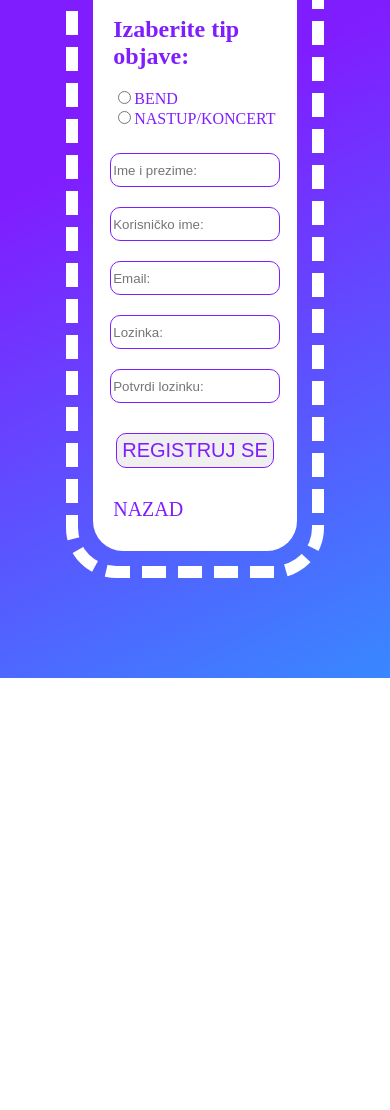
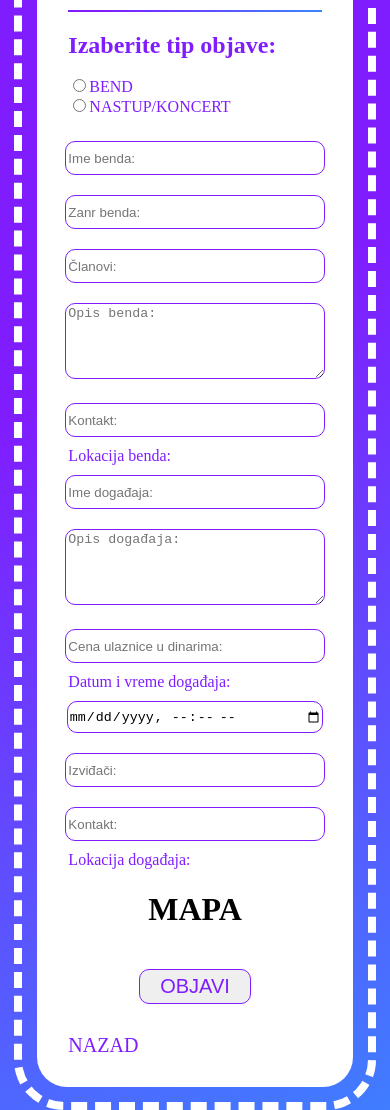
Before and after one commit to matija2208/HZS-5.0-domaci, a plain HTML site: page FRONT/forma/forma.html in a window 390 px wide. Shown: the part 280-1390 px from the top of the page. Before the commit the page ends 958 px from the top, so only its background shows below. Drawn offline with Linux system fonts and the light colour scheme.

Commit message:
forma za objavu

```diff
--- a/FRONT/Registruj se/registracija.css
+++ b/FRONT/Registruj se/registracija.css
@@ -81,3 +81,9 @@ body::-webkit-scrollbar-thumb {
   border: 5px solid transparent;
   border-right: 6px solid transparent;
 }
+@media(max-width:900px){
+  .reg-box{
+    width: 85%;
+    border: 10px dashed white;
+  }
+  }
--- a/FRONT/forma/forma.css
+++ b/FRONT/forma/forma.css
@@ -3,10 +3,8 @@ body{
     background: linear-gradient(153deg, rgba(128,29,255,1) 42%, rgba(56,136,255,1) 100%);
     color: black;
     overflow: overlay;
-
     }
     .reg-box{
-
     border: 12px dashed white;
     border-radius: 50px;
      width: 60%;
@@ -28,6 +26,14 @@ body{
         font-size: 30px;
         color: rgb(128,29,255) ;
     }
+    .linija{
+      width: 80%;
+      height: 2px;
+      margin-left: auto;
+      margin-right: auto;
+      background: rgb(128,29,255);
+      background: linear-gradient(153deg, rgba(128,29,255,1) 15%, rgba(56,136,255,1) 100%);
+    }
 
     .div-biranje{
         margin-left: 10%;
@@ -47,15 +53,17 @@ body{
       border:1px solid rgba(128,29,255,1) ;
     }
 
-    .dugme{
+    .dugmeObjavi{
       border-radius: 10px;
       padding:5px ;
+      padding-left:20px ;
+      padding-right:20px ;
       margin-top: 20px;
       border:1.5px solid rgba(128,29,255,1) ;
       color:rgba(128,29,255,1) ;
       font-size: 20px;
     }
-    .dugme:hover{
+    .dugmeObjavi:hover{
       color:  rgba(56,136,255,1);
       border:1.5px solid rgba(56,136,255,1);
     }
@@ -74,7 +82,7 @@ body{
       color:  rgba(56,136,255,1);
     }
 
-
+  /* -------------------------------------skrol---------------------------------------------------   */
     body::-webkit-scrollbar {
       width: 13px;
       background-color: transparent;
@@ -91,3 +99,14 @@ body{
       border: 5px solid transparent;
       border-right: 6px solid transparent;
     }
+/* -------------------------------------------------------------------------------------------------- */
+
+
+
+
+    @media(max-width:900px){
+    .reg-box{
+      width: 90%;
+      border: 8px dashed white;
+    }
+    }
--- a/FRONT/forma/forma.html
+++ b/FRONT/forma/forma.html
@@ -12,30 +12,64 @@
         <div class="reg-box2">
                 <img src="../media/logo-violet-gray.png" width="30%" height="30%">
                 <h1 class="reg-h1">KREIRAJTE VASU OBJAVU</h1>
+                <div class="linija"><br></div>
                 <div class="div-biranje">
                     <h2>Izaberite tip objave:</h2>
                     <input class="radio" type="radio"><label class="text-radio">BEND</label><br>
                     <input type="radio"><label for="">NASTUP/KONCERT</label><br>
                 </div>
-                <form class="ref-forma">
-                    <!-- IME I PRE-->
-                    <input class="polje_unos"type='text' id="ime_input" placeholder='Ime i prezime:'  /><br>
-                    <!-- korisnicko ime-->
-                    <input class="polje_unos"type='text' id="korisnickoIme_input" placeholder='Korisničko ime:'  /><br>
-                    <!-- MAIL-->
-                    <input class="polje_unos"type='text' id="mail_input" placeholder='Email:'  /><br>
-                    <!-- PASS-->
-                    <input class="polje_unos"type='password' id="pass_input" placeholder='Lozinka:'  /><br>
+                <section id="bendP" class="hidden">
+                    <form id="objavaForma">
+                        <input class="polje_unos" type='text' id="imeBenda" placeholder='Ime benda:' /><br>
 
-                    <input class="polje_unos"type='password' id="pass_repeat" placeholder='Potvrdi lozinku:'  /><br>
+                        <input class="polje_unos" type='text' id="zanrBenda" placeholder='Zanr benda:'  /><br>
 
-                    <input class="dugme" type='button' value="REGISTRUJ SE" id="registracija" onclick="ValidirajRegister()" /><br>
+                        <input class="polje_unos" type='text' id="clanoviBenda" placeholder='Članovi:'  /><br>
 
-                  <div class="nazad-div">
-                    <a href="../pocetna/pocetna.html"  lass="dugme1" class="nazad">NAZAD</a>
-                  </div>
-                </form>
-        </div>
+                        <textarea class="polje_unos" id="opisBenda" placeholder='Opis benda:' style="height: 70px;"></textarea><br>
+
+                        <input class="polje_unos" type='text' id="kontaktBend" placeholder='Kontakt:'  /><br>
+                        <div class="div-biranje" style="margin-bottom:0 ;">
+                            <label for="clanoviDog">Lokacija benda:</label>
+                        </div>
+                    </form>
+                </section>
+
+                <section id="dogP" class="hidden">
+                    <form id="objavaForma">
+                        <input class="polje_unos" type='text'  id="imeDog" placeholder='Ime događaja:' /><br>
+
+                        <textarea class="polje_unos" id="opisDog" placeholder='Opis događaja:' style="height: 70px;"></textarea><br>
+
+                        <input class="polje_unos" type="number" id="cenaDog" placeholder='Cena ulaznice u dinarima:'  /><br>
+
+                        <div class="div-biranje" style="margin-bottom:0 ;">
+                            <label for="clanoviDog">Datum i vreme događaja:</label>
+                        </div>
+                        <input class="polje_unos"  type="datetime-local" id="datetimeDog" placeholder='Vreme, datum događaja:'/><br>
+
+                        <input class="polje_unos" type='text'  id="clanoviDog" placeholder='Izviđači:'/><br>
+
+                        <input class="polje_unos" type='text' id="kontaktdog" placeholder='Kontakt:'  /><br>
+                        <div class="div-biranje" style="margin-bottom:0 ;">
+                            <label for="clanoviDog">Lokacija događaja:</label>
+                        </div>
+                    </form>
+                </section>
+
+                 <!-- ---------------------------------------MAPA----------------------------------------------- -->
+
+                  <h1>MAPA</h1>
+
+
+
+
+                    <input class="dugmeObjavi" type='button' value="OBJAVI" id="registracija" onclick="ValidirajRegister()" /><br>
+
+                    <div class="nazad-div">
+                      <a href="../pocetna/pocetna.html"  lass="dugme1" class="nazad">NAZAD</a>
+                    </div>
+
     </div>
 </body>
 </html>
--- a/FRONT/pocetna/pocetna.css
+++ b/FRONT/pocetna/pocetna.css
@@ -1,6 +1,8 @@
 body{
     margin: 0;
 }
+
+/* ---------------------------------------------NAVBAR--------------------------------------------------- */
 #header {
     height: 70px;
     transition: all 0.5s;
@@ -17,7 +19,6 @@ body{
   }
   .navbar{
     width: 100%;
-
   }
   .navbar ul {
     margin: 0;
@@ -52,3 +53,57 @@ body{
     padding-left: 20px;
     padding-top: 3px;
   }
+/* -----------------------------------------------PLANETIC------------------------------------------------- */
+.planetic{
+  height: 700px;
+  width: 100%;
+  background-color:  rgb(208, 181, 244);
+  display: inline-flex;
+}
+
+/* -----------komentari----------- */
+.div-komentari{
+  width: 700px;
+background-color: aqua;
+}
+.div-planeta{
+  width: 700px;
+}
+.box-komentari{
+  margin-left: 20%;
+  margin-right: 20%;
+  margin-top: 100px;
+  background-color: blue;
+  height: 400px;
+}
+/* -------------------------------------------Onama-------------------------------------------------------- */
+.onama{
+  height: 700px;
+  background-color:  rgba(208, 181, 244, 0.566);
+}
+  /* ----------------------------------------------FOOTER--------------------------------------------------- */
+  .footer{
+    background: rgb(128,29,255);
+    background: linear-gradient(153deg, rgba(128,29,255,1) 42%, rgba(56,136,255,1) 100%);
+    border-top-right-radius: 50px;
+    height: 70px;
+  }
+
+    /* -------------------------------------skrol---------------------------------------------------   */
+    body::-webkit-scrollbar {
+      width: 13px;
+      background-color: transparent;
+    }
+
+    /* body::-webkit-scrollbar-track {
+      background: rgb(217, 189, 255);
+      background-color: transparent;
+    } */
+
+    body::-webkit-scrollbar-thumb {
+      background-color: rgb(203, 163, 255);
+      border-radius: 20px;
+      border: 5px solid transparent;
+      border-right: 6px solid transparent;
+    }
+/* -------------------------------------------------------------------------------------------------- */
```
Also changed, not shown: FRONT/pocetna/pocetna.html (+19 -0 lines).
